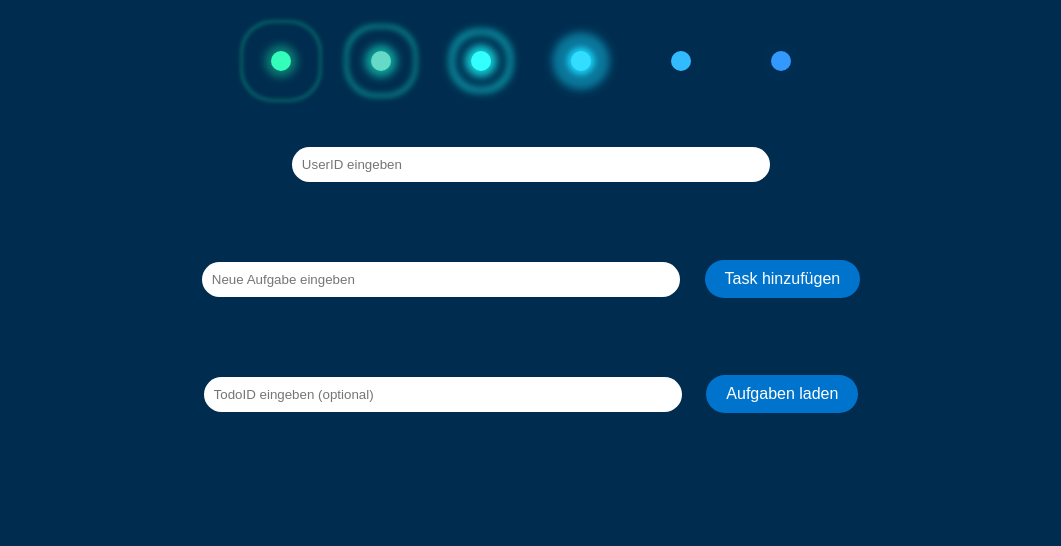
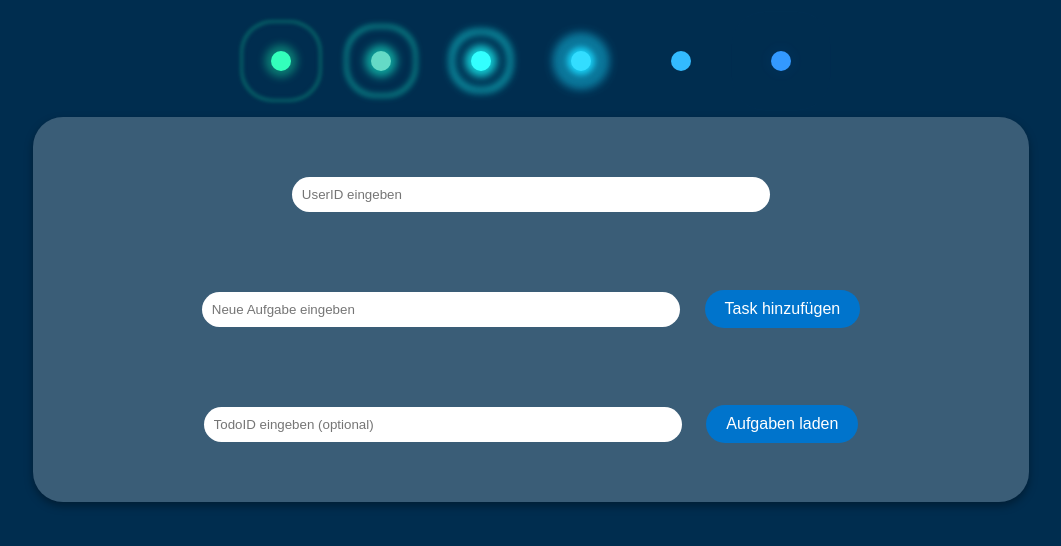
Before and after one commit to Janni85/todo-app, a plain HTML site: page index.html in a window 1280 px wide. Shown: the part 178-724 px from the top of the page, without its empty margins (109-1170 px from the left). Drawn offline with Linux system fonts and the light colour scheme.

Commit message:
neuer app-container in css hinzugefügt

```diff
--- a/styles.css
+++ b/styles.css
@@ -122,6 +122,16 @@ span {
     justify-content: center;
 }
 
+.app-container {
+    padding: 20px;
+    margin: 10px;
+    background-color: rgba(255, 255, 255, 0.226); /* Hintergrundfarbe des Containers */
+    border-radius: 30px; /* Abgerundete Ecken */
+    box-shadow: 0 4px 8px rgba(0, 0, 0, 0.1); /* Leichter Schatten für Tiefe */
+    min-height: 35vh;
+    box-shadow: 0 4px 8px rgba(3, 3, 3, 0.34); /* Leichter Schatten für Tiefe */
+}
+
 @keyframes anim {
     0% {
         box-shadow:
```
Also changed, not shown: index.html (+2 -1 lines), 1 other file.
